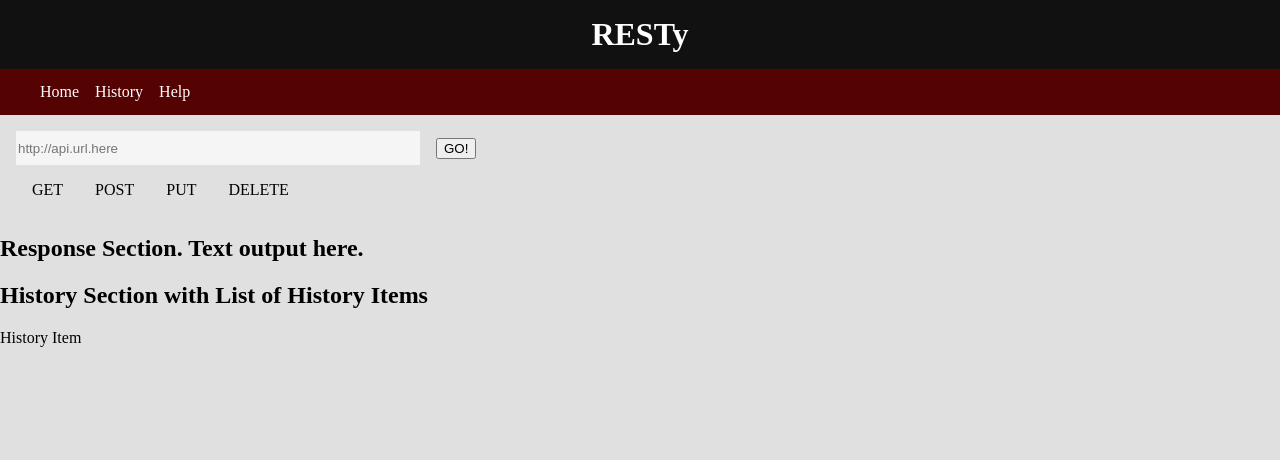
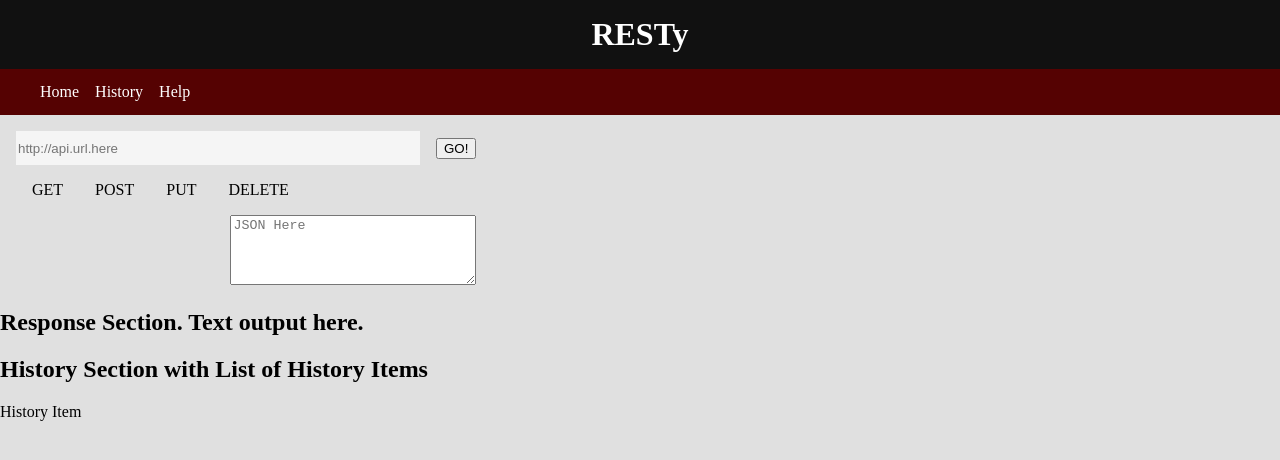
Before and after one commit to RhoneLachner/lab-29-resty, a React app: page / in a window 1280 px wide. Shown: the top 460 px of the page. Built offline with nearby package versions, Linux system fonts and the light colour scheme.

Commit message:
added text area

```diff
--- a/src/components/sectionView/RequestView.jsx
+++ b/src/components/sectionView/RequestView.jsx
@@ -2,12 +2,12 @@ import React from 'react';
 import PropTypes from 'prop-types';
 import styles from '../../containers/RestyHome.css';
 
-const RequestView = ({ radio, radioChange }) => (
+const RequestView = ({ onChange, textBody, method }) => (
   <>
     <div className={styles.requestView}>
 
       <form>
-        <input type="text" placeholder="http://api.url.here"></input>
+        <input type="text" name="url" placeholder="http://api.url.here"></input>
         <button>GO!</button>
         {/* RADIO BUTTONS HERE */}
         <div className={styles.radioButtons}>
@@ -16,8 +16,8 @@ const RequestView = ({ radio, radioChange }) => (
             type="radio"
             name="method"
             value="get"
-            onChange={radioChange}
-            checked={radio === 'GET'}
+            onChange={onChange}
+            checked={method === 'GET'}
           />
           <label htmlFor="get">GET</label>
 
@@ -25,8 +25,8 @@ const RequestView = ({ radio, radioChange }) => (
             type="radio"
             name="method"
             value="post"
-            onChange={radioChange}
-            checked={radio === 'POST'}
+            onChange={onChange}
+            checked={method === 'POST'}
           />
           <label htmlFor="get">POST</label>
 
@@ -34,8 +34,8 @@ const RequestView = ({ radio, radioChange }) => (
             type="radio"
             name="method"
             value="put"
-            onChange={radioChange}
-            checked={radio === 'PUT'}
+            onChange={onChange}
+            checked={method === 'PUT'}
           />
           <label htmlFor="get">PUT</label>
 
@@ -43,20 +43,27 @@ const RequestView = ({ radio, radioChange }) => (
             type="radio"
             name="method"
             value="delete"
-            onChange={radioChange}
-            checked={radio === 'DELETE'}
+            onChange={onChange}
+            checked={method === 'DELETE'}
           />
           <label htmlFor="get">DELETE</label>
 
         </div>
+        <textarea
+          placeholder="JSON Here"
+          value={textBody}
+          onChange={onChange}
+        ></textarea>
+
       </form>
     </div>
   </>
 );
 
 RequestView.propTypes = {
-  radio: PropTypes.string.isRequired,
-  radioChange: PropTypes.func.isRequired
+  method: PropTypes.string.isRequired,
+  onChange: PropTypes.func.isRequired,
+  textBody: PropTypes.string.isRequired,
 };
 
 export default RequestView;
--- a/src/containers/RestyHome.css
+++ b/src/containers/RestyHome.css
@@ -89,3 +89,10 @@ justify-content: left;
     }
 
 }
+
+textarea {
+    display: block;
+    justify-self: end;
+    height: 4rem;
+    width: 15rem;
+}
```
